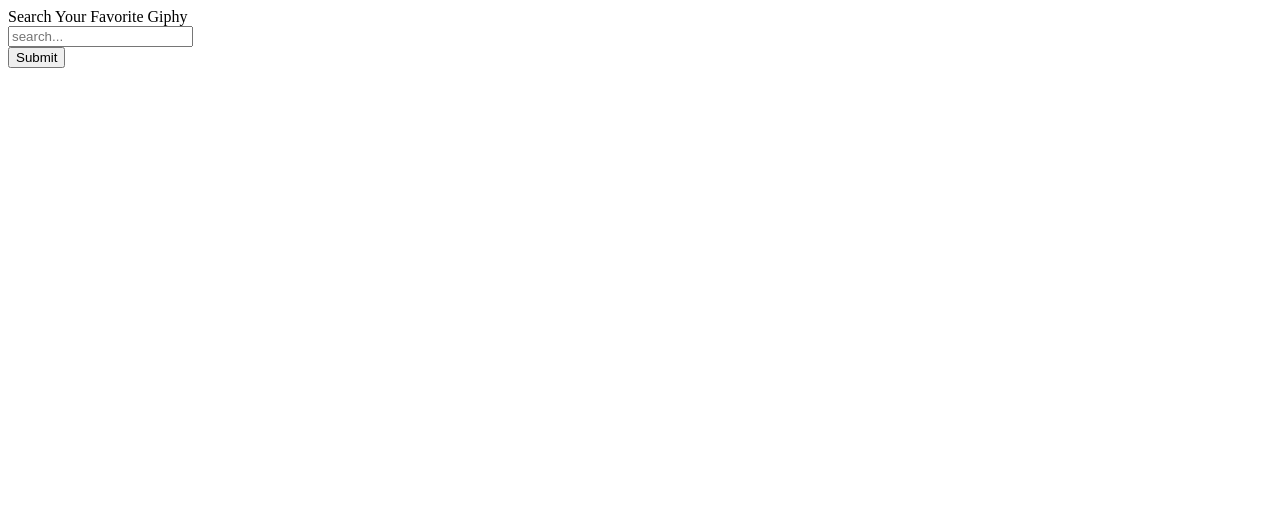
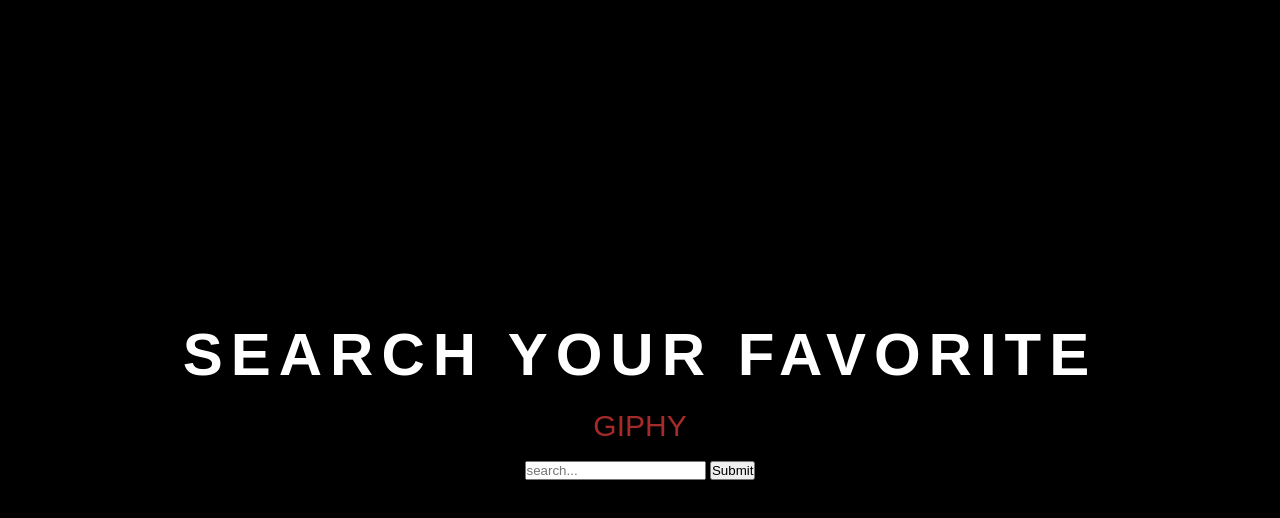
Before and after one commit to beenishsa/https---github.com-beenishsa-secondproject, a plain HTML site: page index.html in a window 1280 px wide. Drawn offline with nearby package versions, Linux system fonts and the light colour scheme; no server answers.

Commit message:
2nd commit

```diff
--- a/index.html
+++ b/index.html
@@ -7,17 +7,15 @@
 
         <title>Giphy Search</title>
     </head>
-    <body>
-        <div>
-            <form>
-            <div class="form-group">
-                <label >Search Your Favorite Giphy</label>
-                <br>
+    <body class="background">
+        <div class="container">
+            <span class="text1">SEARCH YOUR FAVORITE</span>
+            <span class="text2">GIPHY</span>
+            <br>
                 <input type="text" id="search-field" placeholder="search...">
-            </div>
-            <button id='fetch-from-api'>Submit</button>
-            </form>
+                <button id="fetch-from-api" onclick="search()">Submit</button>
         </div>
-        <div id="first-result-image"></div>
+
+                <div id="first-result-image"></div>
     </body>
 </html>
--- a/script.js
+++ b/script.js
@@ -1,22 +1,15 @@
-$( document ).ready(function() {
-    console.log( "ready!" );
+function search()
+    {
+  var resultHtml;
+   var input = $('#search-field').val();
+   console.log(input)
+   $.get("http://api.giphy.com/v1/gifs/search?q="+input+"&api_key=MKnhlA6fn7IktUX3r5DzPOtEipLKtXbF", function(response) {
+      console.log(response.data[0]);
+      //$('#img').html("<img src="+ response.data[0].images.downsized_large.url + ">");
 
-//$('#fetch-from-api').click(function() {
-    //console.log("i was clicked");
-
-$.get("https://api.giphy.com/v1/gifs/search?api_key=qZqq8jPd45n49RvLiY6PtNPiAixu1RsK&q=corona", function(giphyResponse) {
-    console.log(giphyResponse);
-    console.log('giphyData', giphyResponse.data)
-    console.log('giphyResponse result 0 (1st result)'- giphyResponse.data[0]);
-    console.log('giphyResponse result 0 (1st result) - all images list', giphyResponse.data[0].images);
-    console.log('giphyResponse result 0 (1st result)- all images list- original image', giphyResponse.data[0].images.original);
-    console.log('giphyResponse result 0 (1st result) - all images list- original image-url', giphyResponse.data[0].images.original.url);
-
-    let imgHtml="<img src=${giphyResponse.data[0].images.original.url} />"
-
-    $('#first-result-image').html(imgHtml);
-
-
-        });
-    })
-//});
+    for(let image of response.data){
+      resultHtml = resultHtml + '<img src='+image.images.downsized_large.url+'/>'
+      }
+  $('#first-result-image').html(resultHtml)
+})
+}
--- a/style.css
+++ b/style.css
@@ -0,0 +1,49 @@
+*{
+    padding:0;
+    margin: 0;
+    font-family: sans-serif;
+}
+.background{
+    background-color:black;
+}
+.container{
+    text-align: center;
+    position: absolute;
+    top: 50%;
+    left: 50%;
+    transform: translate(-50%, -50%);
+    width: 100%;
+}
+.container span{
+    text-transform: uppercase;
+    display: block;
+}
+.text1{
+    color: white;
+    font-size: 60px;
+    font-weight: 700;
+    letter-spacing: 8px;
+    margin-bottom: 20px;
+    background: black;
+    position: relative;
+    animation: text 3s 1;
+}
+.text2{
+    font-size: 30px;
+    color: brown;
+}
+@keyframes text{
+    0%{
+        color: black;
+        margin-bottom: -40px;
+    }
+    30%{
+        letter-spacing: 25px;
+        margin-bottom: -40px;
+
+    }
+    85%{
+        letter-spacing: 8px;
+        margin-bottom: -40px;
+    }
+}
```
